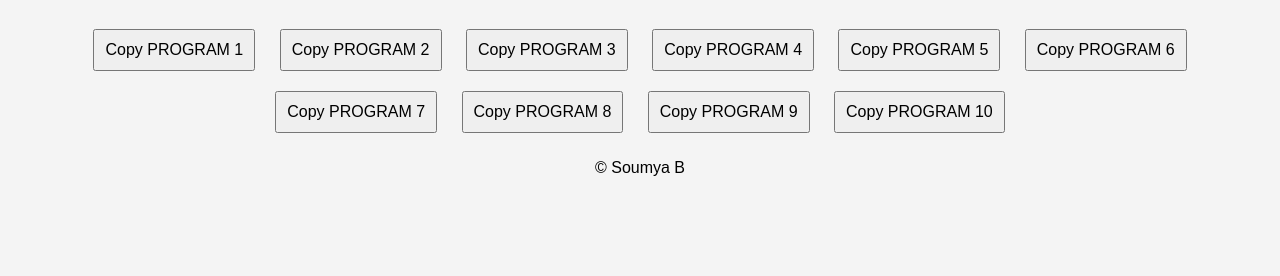
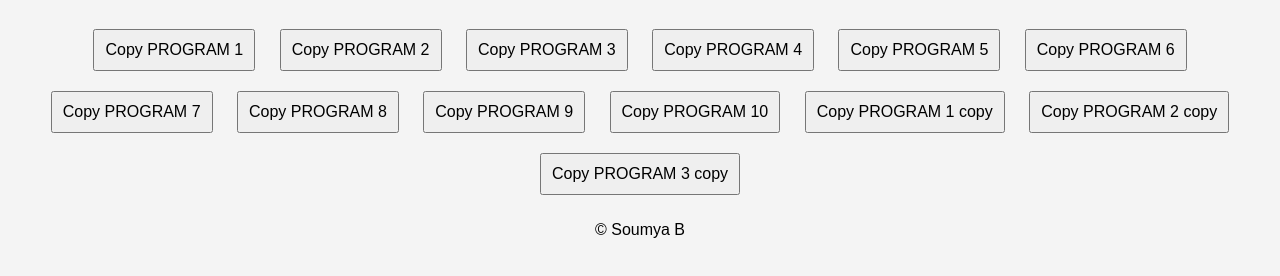
Before and after one commit to soumyacs3/6thsem, a plain HTML site: page ml.html in a window 1280 px wide. Shown: the part 104-380 px from the top of the page. Drawn offline with Linux system fonts and the light colour scheme.

Commit message:
Update ml.html

```diff
--- a/ml.html
+++ b/ml.html
@@ -75,6 +75,9 @@
     <button onclick="copyText('ml8.txt')">Copy PROGRAM 8</button>
     <button onclick="copyText('ml9.txt')">Copy PROGRAM 9</button>
     <button onclick="copyText('ml10.txt')">Copy PROGRAM 10</button>
+    <button onclick="copyText('ml1copy.txt')">Copy PROGRAM 1 copy</button>
+    <button onclick="copyText('ml2copy.txt')">Copy PROGRAM 2 copy</button>
+    <button onclick="copyText('ml3copy.txt')">Copy PROGRAM 3 copy</button>
 
 
 
```
